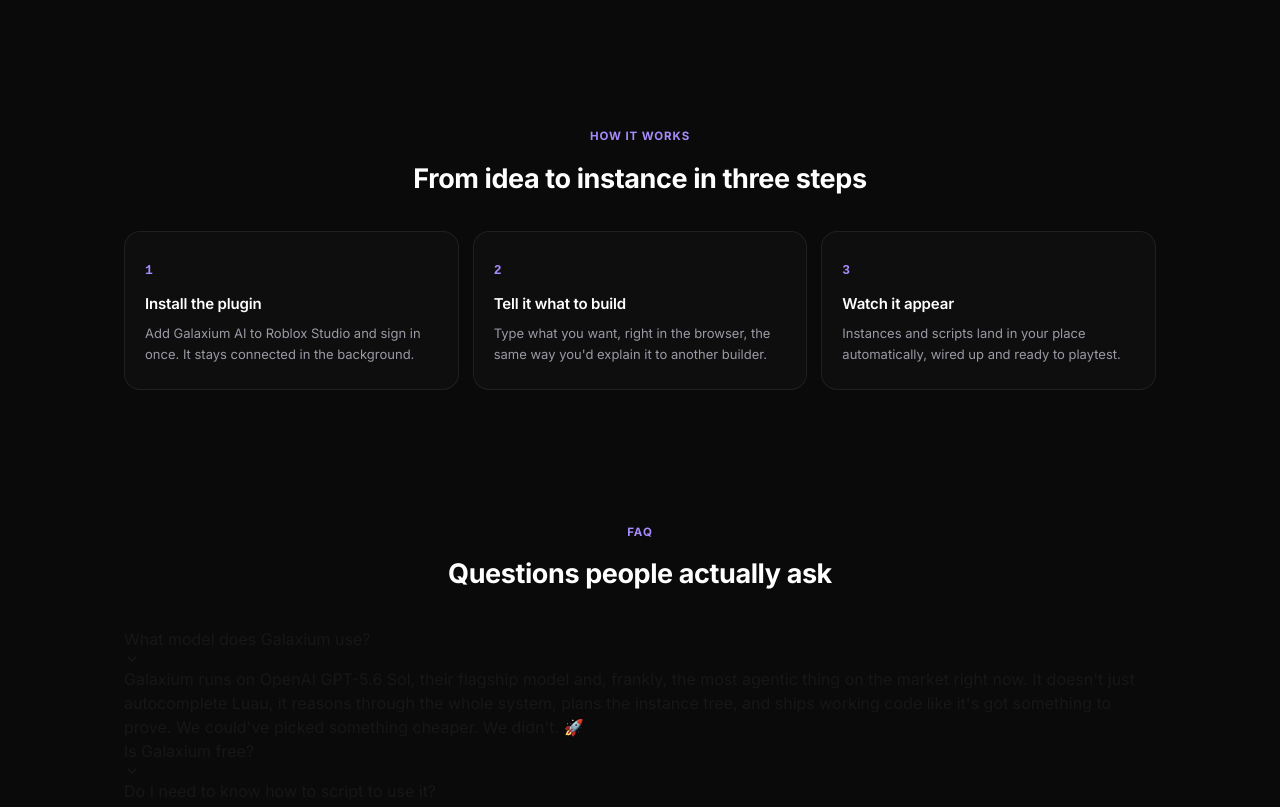
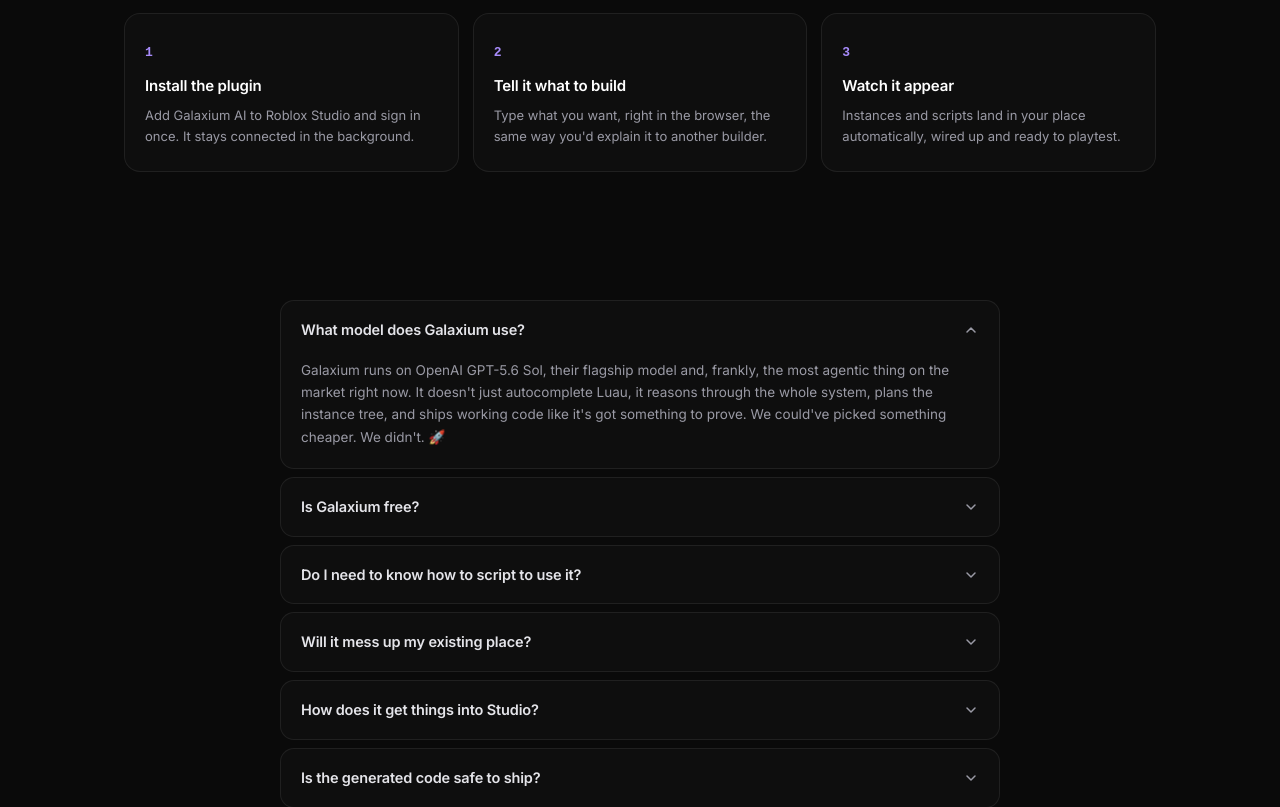
Before and after one commit to troojin/galaxium-v2, a Next.js app: page / in a window 1280 px wide. Shown: the part 920-1727 px from the top of the page. Built offline with nearby package versions, Linux system fonts and the light colour scheme; no server answers.

Commit message:
add faq css and other stuff

```diff
--- a/app/page.tsx
+++ b/app/page.tsx
@@ -177,6 +177,25 @@ export default function LandingPage() {
         .feature-card { transition: border-color 0.2s ease, background-color 0.2s ease, transform 0.2s cubic-bezier(0.16, 1, 0.3, 1); }
         .feature-card:hover { border-color: rgba(139,92,246,0.28) !important; background: rgba(139,92,246,0.05) !important; transform: translateY(-2px); }
 
+        .faq-item { transition: border-color 0.2s ease, background-color 0.2s ease; }
+        .faq-item:hover { border-color: rgba(255,255,255,0.12) !important; }
+
+        .faq-question { transition: color 0.2s ease; }
+        .faq-question:hover .faq-q-text { color: #ffffff !important; }
+
+        .faq-answer-wrap {
+          overflow: hidden;
+          transition: grid-template-rows 0.25s cubic-bezier(0.16, 1, 0.3, 1);
+          display: grid;
+          grid-template-rows: 0fr;
+        }
+        .faq-answer-wrap.open {
+          grid-template-rows: 1fr;
+        }
+        .faq-answer-inner {
+          min-height: 0;
+        }
+
         .fade-up { animation: fadeUp 0.6s cubic-bezier(0.16, 1, 0.3, 1) both; }
         @keyframes fadeUp {
           from { opacity: 0; transform: translateY(14px); }
@@ -204,6 +223,7 @@ export default function LandingPage() {
 
         @media (prefers-reduced-motion: reduce) {
           .fade-up { animation: none !important; opacity: 1 !important; transform: none !important; }
+          .faq-answer-wrap { transition: none !important; }
         }
       `}</style>
 
@@ -261,10 +281,6 @@ export default function LandingPage() {
         </section>
 
         <section style={styles.section}>
-          <div style={styles.sectionHeader}>
-            <span style={styles.eyebrow}>Why Galaxium</span>
-            <h2 style={styles.sectionTitle}>Built for how you actually build in Studio</h2>
-          </div>
           <div className="features-grid" style={styles.featuresGrid}>
             {FEATURES.map((f, i) => {
               const Icon = f.icon;
@@ -286,10 +302,6 @@ export default function LandingPage() {
         </section>
 
         <section style={styles.section}>
-          <div style={styles.sectionHeader}>
-            <span style={styles.eyebrow}>How it works</span>
-            <h2 style={styles.sectionTitle}>From idea to instance in three steps</h2>
-          </div>
           <div className="steps-grid" style={styles.stepsGrid}>
             {STEPS.map((s, i) => (
               <div
@@ -306,17 +318,13 @@ export default function LandingPage() {
         </section>
 
         <section style={styles.section}>
-          <div style={styles.sectionHeader}>
-            <span style={styles.eyebrow}>FAQ</span>
-            <h2 style={styles.sectionTitle}>Questions people actually ask</h2>
-          </div>
           <div style={styles.faqList}>
             {FAQS.map((item, i) => {
               const open = openFaq === i;
               return (
                 <div
                   key={item.q}
-                  className="fade-up"
+                  className="faq-item fade-up"
                   style={{ ...styles.faqItem, animationDelay: `${0.03 * i}s` }}
                 >
                   <button
@@ -326,7 +334,7 @@ export default function LandingPage() {
                     onClick={() => setOpenFaq(open ? null : i)}
                     aria-expanded={open}
                   >
-                    <span style={styles.faqQuestionText}>{item.q}</span>
+                    <span className="faq-q-text" style={styles.faqQuestionText}>{item.q}</span>
                     <span
                       style={{
                         ...styles.faqChevron,
@@ -336,7 +344,11 @@ export default function LandingPage() {
                       <ChevronIcon />
                     </span>
                   </button>
-                  {open ? <p style={styles.faqAnswer}>{item.a}</p> : null}
+                  <div className={`faq-answer-wrap${open ? " open" : ""}`}>
+                    <div className="faq-answer-inner">
+                      <p style={styles.faqAnswer}>{item.a}</p>
+                    </div>
+                  </div>
                 </div>
               );
             })}
@@ -462,15 +474,6 @@ const styles: { [key: string]: React.CSSProperties } = {
     flexDirection: "column",
     alignItems: "center",
   },
-  eyebrow: {
-    display: "inline-block",
-    color: "#a78bfa",
-    fontSize: 11.5,
-    fontWeight: 700,
-    textTransform: "uppercase",
-    letterSpacing: "0.08em",
-    marginBottom: 16,
-  },
   title: {
     color: "#ffffff",
     fontSize: 42,
@@ -524,19 +527,6 @@ const styles: { [key: string]: React.CSSProperties } = {
     maxWidth: 1080,
     margin: "0 auto",
     padding: "64px 24px",
-  },
-  sectionHeader: {
-    margin: "0 auto 36px",
-    maxWidth: 560,
-    textAlign: "center",
-  },
-  sectionTitle: {
-    color: "#ffffff",
-    fontSize: 27,
-    fontWeight: 700,
-    letterSpacing: "-0.015em",
-    margin: 0,
-    lineHeight: 1.25,
   },
   featuresGrid: {
     display: "grid",
@@ -606,6 +596,48 @@ const styles: { [key: string]: React.CSSProperties } = {
     lineHeight: 1.6,
     margin: 0,
   },
+  faqList: {
+    display: "flex",
+    flexDirection: "column",
+    gap: 8,
+    maxWidth: 720,
+    margin: "0 auto",
+  },
+  faqItem: {
+    background: "rgba(255,255,255,0.02)",
+    border: "1px solid rgba(255,255,255,0.07)",
+    borderRadius: 14,
+  },
+  faqQuestion: {
+    width: "100%",
+    display: "flex",
+    alignItems: "center",
+    justifyContent: "space-between",
+    gap: 16,
+    background: "transparent",
+    border: "none",
+    cursor: "pointer",
+    padding: "18px 20px",
+    textAlign: "left",
+  },
+  faqQuestionText: {
+    color: "#e4e4e9",
+    fontSize: 14.5,
+    fontWeight: 600,
+    letterSpacing: "-0.01em",
+  },
+  faqChevron: {
+    flexShrink: 0,
+    color: "#9a9aa5",
+    transition: "transform 0.2s ease",
+  },
+  faqAnswer: {
+    color: "#9a9aa5",
+    fontSize: 13.5,
+    lineHeight: 1.65,
+    margin: 0,
+    padding: "0 20px 20px",
+  },
   ctaSection: {
     maxWidth: 1080,
     margin: "0 auto",
```
